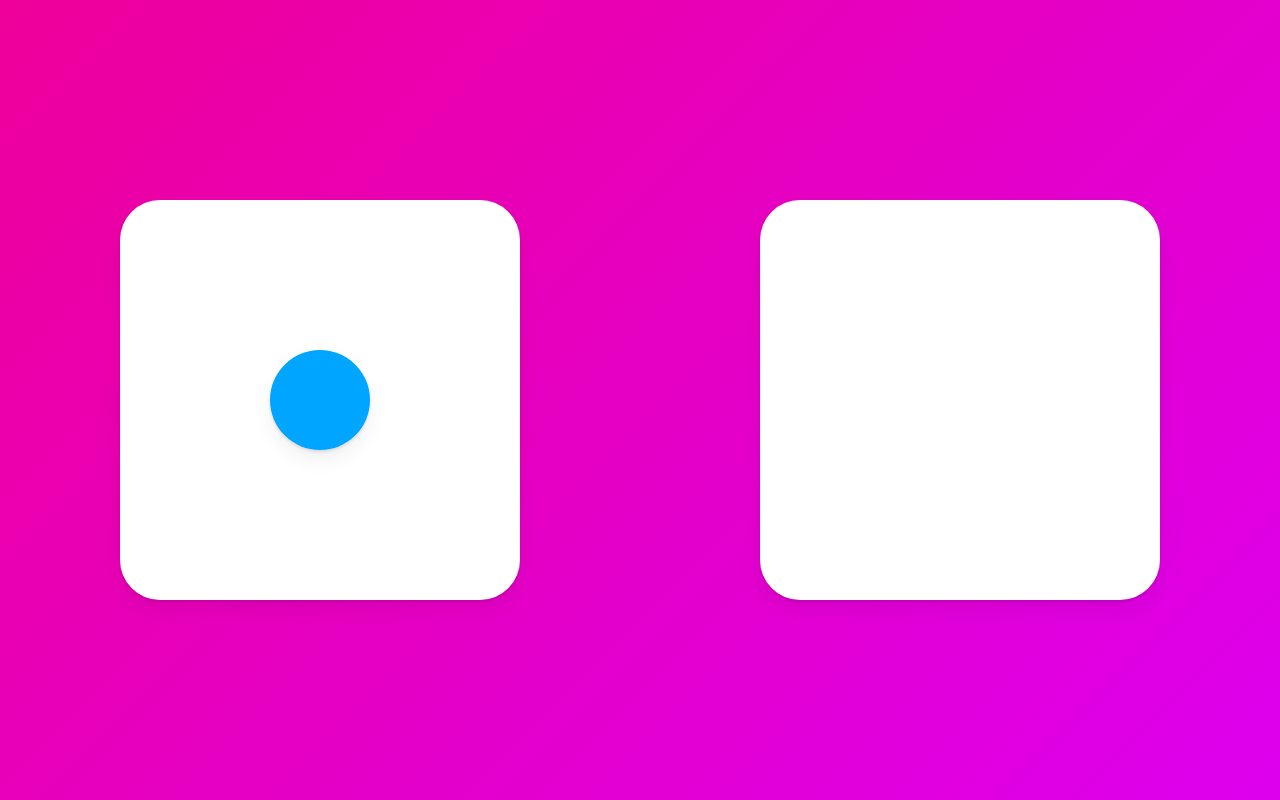
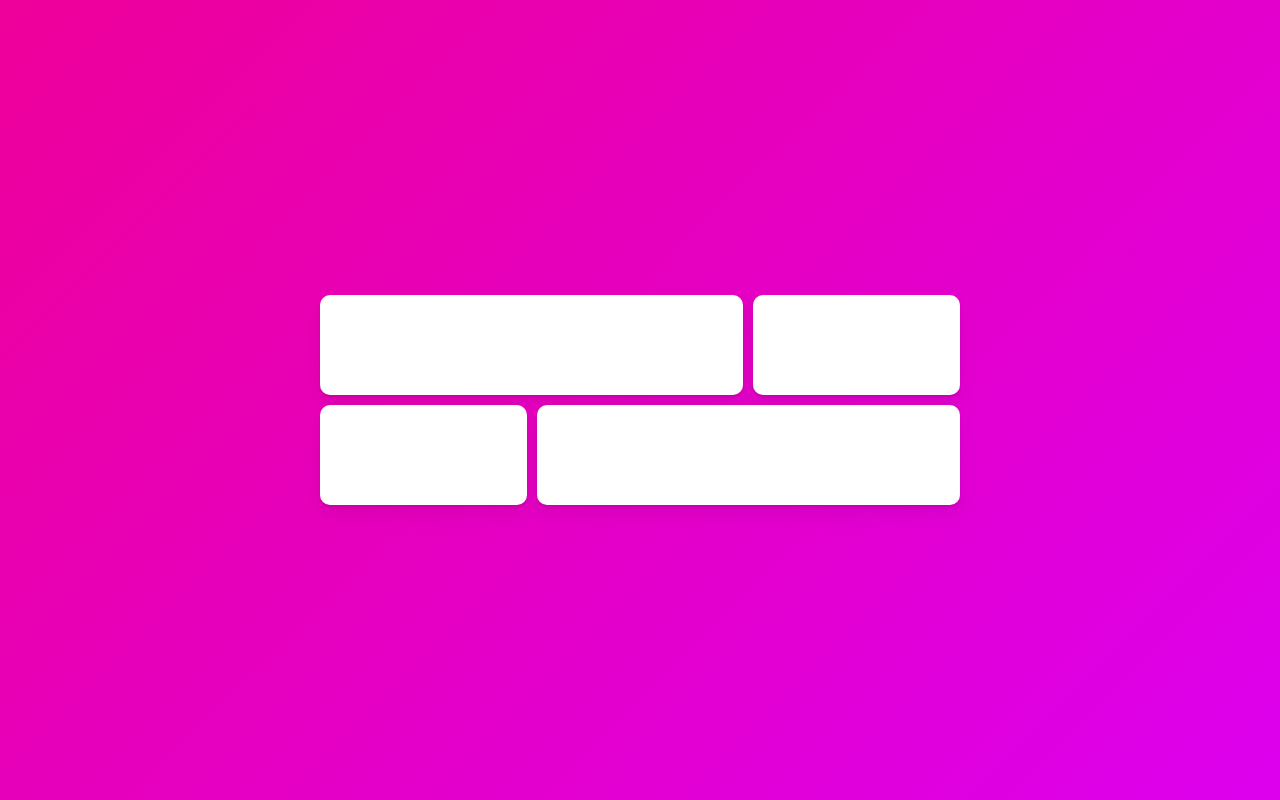
Before and after one commit to seungmin-dev/framer-animations, a React (Create React App) app: page / in a window 1280 px wide. Built offline with nearby package versions, Linux system fonts and the light colour scheme.

Commit message:
layout#3

```diff
--- a/src/App.tsx
+++ b/src/App.tsx
@@ -1,7 +1,6 @@
 import styled from "styled-components";
 import { motion, AnimatePresence } from "framer-motion";
 import { useState } from "react";
-import { CheckBoxOutlineBlank } from "@material-ui/icons";
 
 const Wrapper = styled(motion.div)`
   height: 100vh;
@@ -12,11 +11,21 @@
   background: linear-gradient(135deg, rgb(238, 0, 153), rgb(221, 0, 238));
 `;
 
+const Grid = styled.div`
+  display: grid;
+  grid-template-columns: repeat(3, 1fr);
+  width: 50vw;
+  gap: 10px;
+  div:first-child,
+  div:last-child {
+    grid-column: span 2;
+  }
+`;
+
 const Box = styled(motion.div)`
-  width: 400px;
-  height: 400px;
+  height: 100px;
   background-color: rgba(255, 255, 255, 1);
-  border-radius: 40px;
+  border-radius: 10px;
   display: flex;
   justify-content: center;
   align-items: center;
@@ -24,27 +33,36 @@
   font-size: 26px;
 `;
 
-const Circle = styled(motion.div)`
-  width: 100px;
-  height: 100px;
-  border-radius: 50px;
-  background-color: #00a5ff;
-  box-shadow: 0 2px 3px rgba(0, 0, 0, 0.1), 0 10px 20px rgba(0, 0, 0, 0.06);
+const Overlay = styled(motion.div)`
+  width: 100%;
+  height: 100%;
+  position: absolute;
+  display: flex;
+  justify-content: center;
+  align-items: center;
 `;
 
 function App() {
-  const [clicked, setClicked] = useState(false);
-  const toggleClicked = () => setClicked((prev) => !prev);
+  const [id, setId] = useState<null | string>(null);
   return (
-    <Wrapper onClick={toggleClicked}>
-      <Box>
-        {!clicked ? <Circle layoutId="circle" style={{ scale: 1 }} /> : null}
-      </Box>
-      <Box>
-        {clicked ? (
-          <Circle layoutId="circle" style={{ scale: 2, borderRadius: "0px" }} />
+    <Wrapper>
+      <Grid>
+        {[1, 2, 3, 4].map((i) => (
+          <Box onClick={() => setId(i + "")} key={i} layoutId={i + ""}></Box>
+        ))}
+      </Grid>
+      <AnimatePresence>
+        {id ? (
+          <Overlay
+            onClick={() => setId(null)}
+            initial={{ backgroundColor: "rgba(0,0,0,0)" }}
+            animate={{ backgroundColor: "rgba(0,0,0,0.5)" }}
+            exit={{ backgroundColor: "rgba(0,0,0,0)" }}
+          >
+            <Box layoutId={id} style={{ width: 200, height: 100 }} />
+          </Overlay>
         ) : null}
-      </Box>
+      </AnimatePresence>
     </Wrapper>
   );
 }
```
